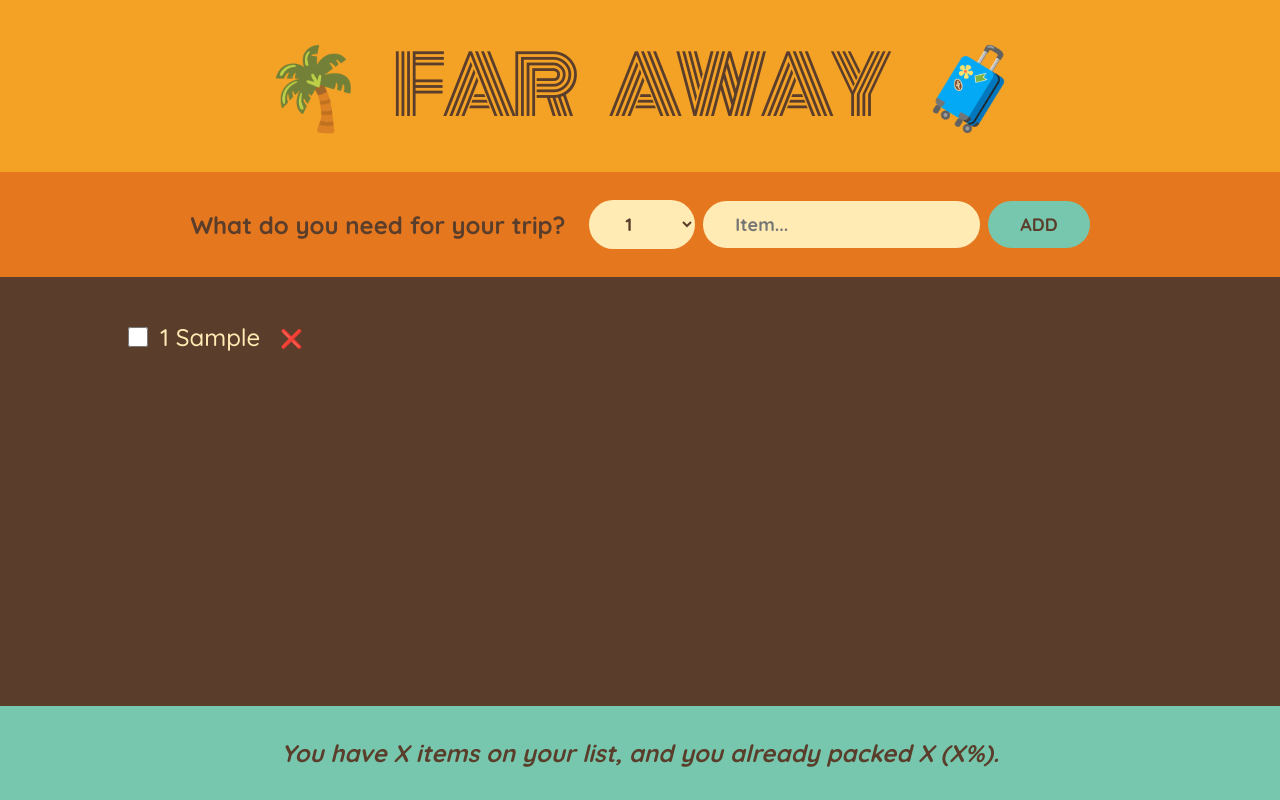
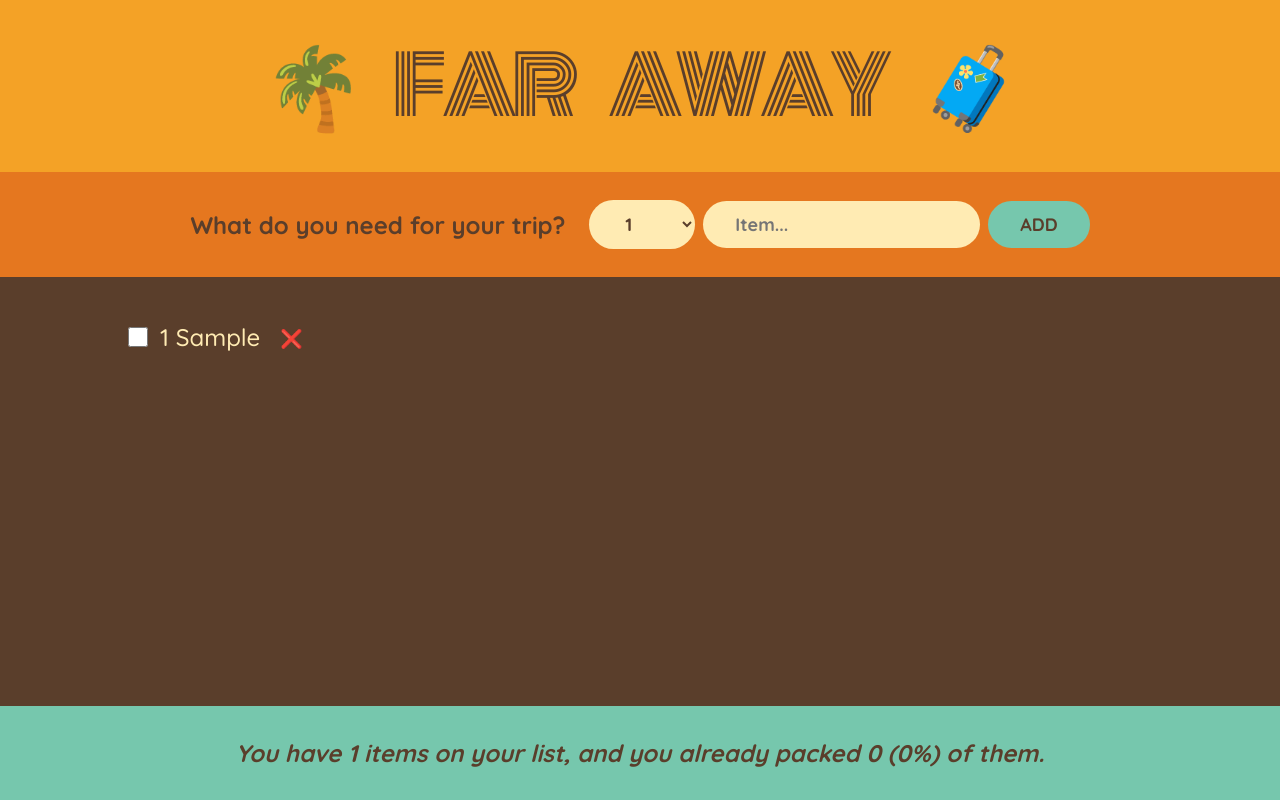
Before and after one commit to becauseidontlike/travel-list, a React (Create React App) app: page / in a window 1280 px wide. Both pictures are taken after typing "Sample" into the empty fields and a click on the button "ADD". Built offline with nearby package versions, Linux system fonts and the light colour scheme.

Commit message:
statistics of items

```diff
--- a/src/App.js
+++ b/src/App.js
@@ -34,7 +34,7 @@
         onDeleteItem={handleDeleteItem}
         onToggleItem={handleToggleItem}
       />
-      <Stats />
+      <Stats items={items} />
     </div>
   );
 }
@@ -121,10 +121,26 @@
   );
 }
 
-function Stats() {
+function Stats({ items }) {
+  if (!items.length)
+    return (
+      <p className="stats">
+        <em>Start adding items to your packing list 🌍</em>
+      </p>
+    );
+
+  const numItems = items.length;
+  const numPacked = items.filter((item) => item.packed).length;
+  const percent = Math.round((numPacked / numItems) * 100);
+
   return (
     <footer className="stats">
-      <em>You have X items on your list, and you already packed X (X%).</em>
+      <em>
+        {percent === 100
+          ? "You have everything you need! 🚂🚃🚃"
+          : `You have ${numItems} items on your list, and you already packed
+        ${numPacked} (${percent}%) of them.`}
+      </em>
     </footer>
   );
 }
```
